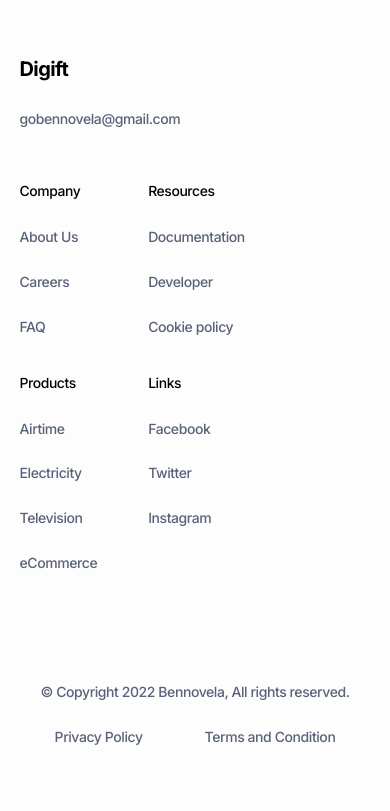
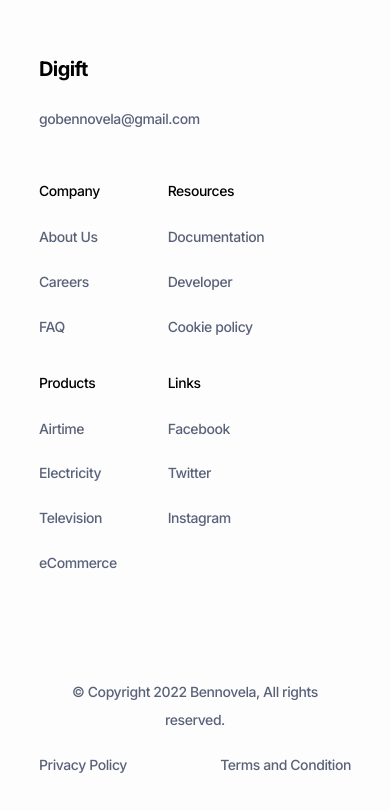
Before and after one commit to gobennovela/Digift-Build, a Next.js app: page / in a window 390 px wide. Shown: the part 4383-5194 px from the top of the page. Built offline with nearby package versions, Linux system fonts and the light colour scheme.

Commit message:
website complete

```diff
--- a/components/Homepage.jsx
+++ b/components/Homepage.jsx
@@ -1,4 +1,4 @@
-import React, { useState, useEffect } from 'react';
+import React from 'react';
 import CollectionSection from './subsections/CollectionSection';
 import Footer from './subsections/Footer';
 import Header from './subsections/Header';
--- a/components/subsections/CollectionSection.jsx
+++ b/components/subsections/CollectionSection.jsx
@@ -23,9 +23,8 @@
             let actualContent = category === 'Popular' ? data.content : data.content.filter(item => item.category === category);
             setCollection(actualContent);
             setCategory(category)
-            console.log(actualContent)
         } catch (error) {
-            console.log(error)
+
         }
     }
 
--- a/components/subsections/Footer.jsx
+++ b/components/subsections/Footer.jsx
@@ -29,7 +29,7 @@
 
     return (
         <section className="w-[100%] flex flex-row self-center mt-[3em]">
-            <div className="w-[90%] mx-auto border-t-[1.5px] py-[9vh] border-digiftBorder dark:border-headerToggleDark/25">
+            <div className="w-[80%] lg:w-[90%] mx-auto border-t-[1.5px] py-[9vh] border-digiftBorder dark:border-headerToggleDark/25">
                 <div className="w-[100%] flex flex-col lg:flex-row items-start justify-between">
                     <div>
                         <h4 className="text-[1.25em] mb-[2.5vh] md:text-[1.5em] font-bold">Digift</h4>
@@ -64,8 +64,8 @@
                 </div>
 
                 <div className="mt-[10vh] flex flex-col lg:flex-row justify-between items-center md:items-start w-[100%.871">
-                    <h4 className="footerLink">© Copyright 2022 Bennovela, All rights reserved.</h4>
-                    <div className="flex flex-row items-center justify-between w-[80%] lg:w-auto">
+                    <h4 className="footerLink text-center">© Copyright 2022 Bennovela, All rights reserved.</h4>
+                    <div className="flex flex-row items-center justify-between w-[100%] lg:w-auto">
                         <h4 className="footerLink mr-[2.5vh]">Privacy Policy</h4>
                         <h4 className="footerLink">Terms and Condition</h4>
                     </div>
--- a/components/subsections/HeroSection.jsx
+++ b/components/subsections/HeroSection.jsx
@@ -1,6 +1,5 @@
-import { ArrowRightIcon } from '@heroicons/react/outline';
 import Link from 'next/link';
-import React, { useState, useEffect } from 'react';
+import React from 'react';
 import LottieAnimation from '../abstract/lottieanimation';
 import {SparklesIcon} from '@heroicons/react/outline';
 
--- a/pages/index.js
+++ b/pages/index.js
@@ -1,13 +1,12 @@
 import Head from 'next/head'
-import Image from 'next/image'
 import Homepage from '../components/Homepage'
 
 export default function Home() {
   return (
     <div className="dark:bg-darkBg bg-white">
       <Head>
-        <title>Digift Test</title>
-        <meta name="description" content="Generated by create next app" />
+        <title>Digift</title>
+        <meta name="description" content="The digital assets world simplified" />
         <link rel="icon" href="/favicon.ico" />
       </Head>
 
```
